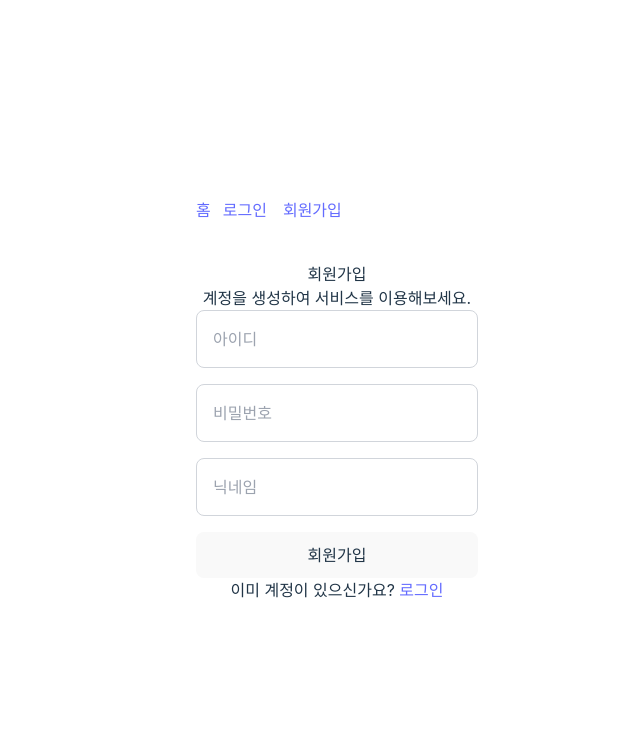
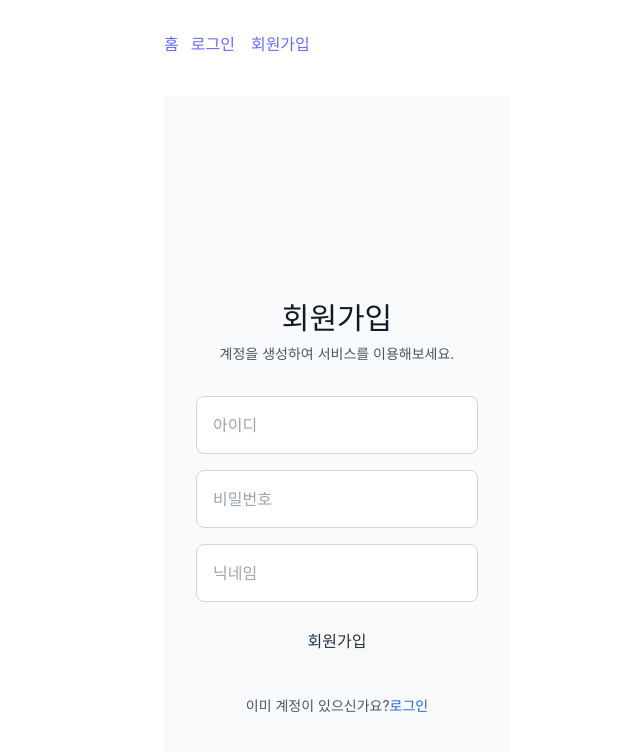
Before and after one commit to johj703/MBTI_test, a React (Vite) app: page /signup in a window 1280 px wide. Shown: the top 752 px of the page, without its empty margins (303-943 px from the left). Built offline with nearby package versions, Linux system fonts and the light colour scheme.

Commit message:
style: Signup 페이지에 스타일 추가

```diff
--- a/src/pages/Signup.jsx
+++ b/src/pages/Signup.jsx
@@ -34,16 +34,24 @@ const Signup = () => {
     }
   };
   return (
-    <div>
-      <div>
-        <div>
-          <h2>회원가입</h2>
-          <p>계정을 생성하여 서비스를 이용해보세요.</p>
+    <div className="flex items-center justify-center min-h-screen px-4 py-12 bg-gray-50 sm:px-6 lg:px-8">
+      <div className="w-full max-w-md space-y-8">
+        <div className="text-center">
+          <h2 className="mt-6 text-3xl font-bold text-gray-900">회원가입</h2>
+          <p className="mt-2 text-sm text-gray-600">
+            계정을 생성하여 서비스를 이용해보세요.
+          </p>
         </div>
         <AuthForm mode="signup" onSubmit={handleSignup} />
-        <div>
-          <p>
-            이미 계정이 있으신가요? <Link to="/login">로그인</Link>
+        <div className="text-sm text-center">
+          <p className="text-gray-600">
+            이미 계정이 있으신가요?
+            <Link
+              to="/login"
+              className="font-medium text-blue-600 hover:text-blue-500"
+            >
+              로그인
+            </Link>
           </p>
         </div>
       </div>
```
